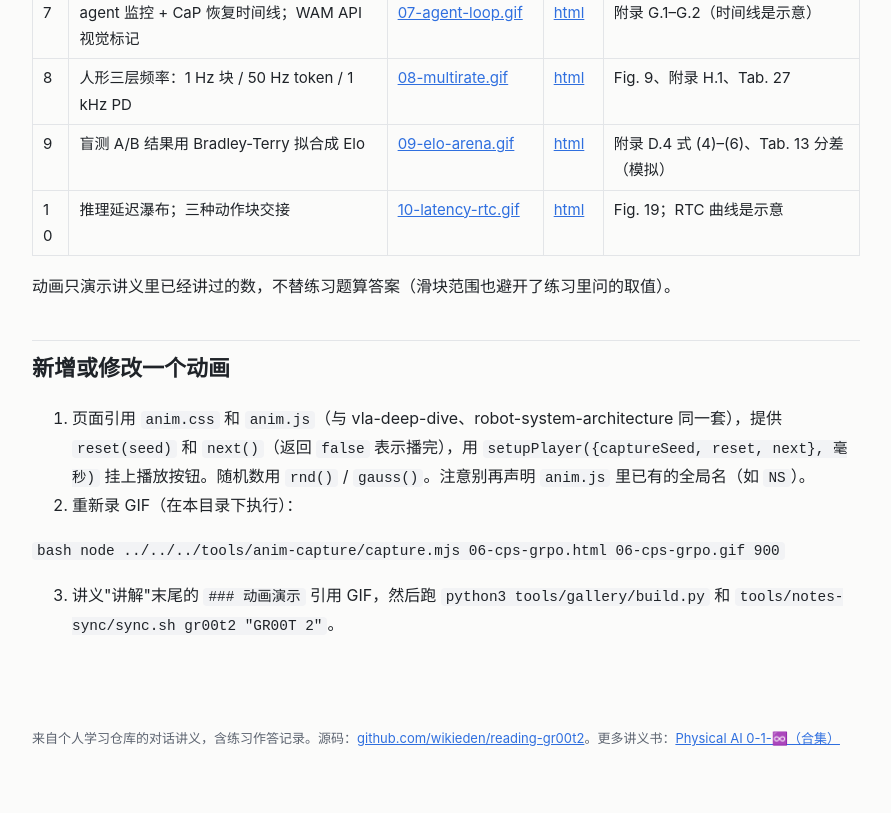
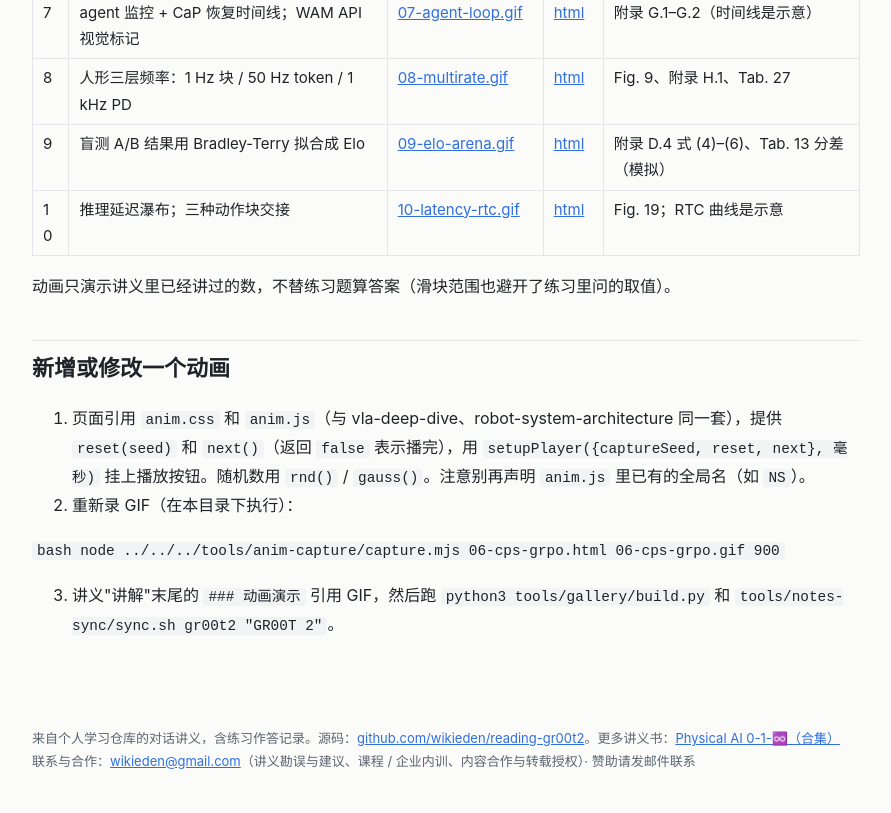
Before and after one commit to wikieden/reading-gr00t2, a plain HTML site: page animations/index.html in a window 1280 px wide. Shown: the part 623-1436 px from the top of the page, without its empty margins (194-1085 px from the left). Before the commit the page ends 1413 px from the top, so only its background shows below. Drawn offline with nearby package versions, Linux system fonts and the light colour scheme.

Commit message:
页脚与集合页加联系与合作方式

```diff
--- a/animations/index.html
+++ b/animations/index.html
@@ -166,7 +166,7 @@ footer{max-width:860px;margin:0 auto;padding:0 16px 40px;color:var(--mute);font-
 <li>讲义"讲解"末尾的 <code>### 动画演示</code> 引用 GIF，然后跑 <code>python3 tools/gallery/build.py</code> 和 <code>tools/notes-sync/sync.sh gr00t2 "GR00T 2"</code>。</li>
 </ol>
 </main>
-<footer>来自个人学习仓库的对话讲义，含练习作答记录。源码：<a href="https://github.com/wikieden/reading-gr00t2">github.com/wikieden/reading-gr00t2</a>。更多讲义书：<a href="https://wikieden.github.io/ai-books/">Physical AI 0-1-♾️（合集）</a></footer>
+<footer>来自个人学习仓库的对话讲义，含练习作答记录。源码：<a href="https://github.com/wikieden/reading-gr00t2">github.com/wikieden/reading-gr00t2</a>。更多讲义书：<a href="https://wikieden.github.io/ai-books/">Physical AI 0-1-♾️（合集）</a><br>联系与合作：<a href="mailto:wikieden@gmail.com">wikieden@gmail.com</a>（讲义勘误与建议、课程 / 企业内训、内容合作与转载授权）· 赞助请发邮件联系</footer>
 <script>(function(){var d=document.documentElement,K=["s","m","l","xl"];
 function save(k,v){try{v?localStorage.setItem(k,v):localStorage.removeItem(k)}catch(e){}}
 var s=document.getElementById("ab-theme");if(s){s.value=d.dataset.theme||"";s.onchange=function(){if(s.value)d.dataset.theme=s.value;else delete d.dataset.theme;save("ab-theme",s.value)}}
```
Also changed, not shown: index.html (+1 -1 lines), lessons/01-what-is-a-wam.html (+1 -1 lines), lessons/02-architecture.html (+1 -1 lines), lessons/03-pretraining-recipe.html (+1 -1 lines), lessons/04-data-mixture.html (+1 -1 lines), lessons/05-x-adapt.html (+1 -1 lines), lessons/06-rl-post-training.html (+1 -1 lines), lessons/07-agentic.html (+1 -1 lines), lessons/08-humanoid.html (+1 -1 lines), lessons/09-evaluation.html (+1 -1 lines), lessons/10-deployment.html (+1 -1 lines), lessons/11-open-problems.html (+1 -1 lines), lessons/appendix-glossary.html (+1 -1 lines), lessons/index.html (+1 -1 lines), 1 more files, 1 other file.
